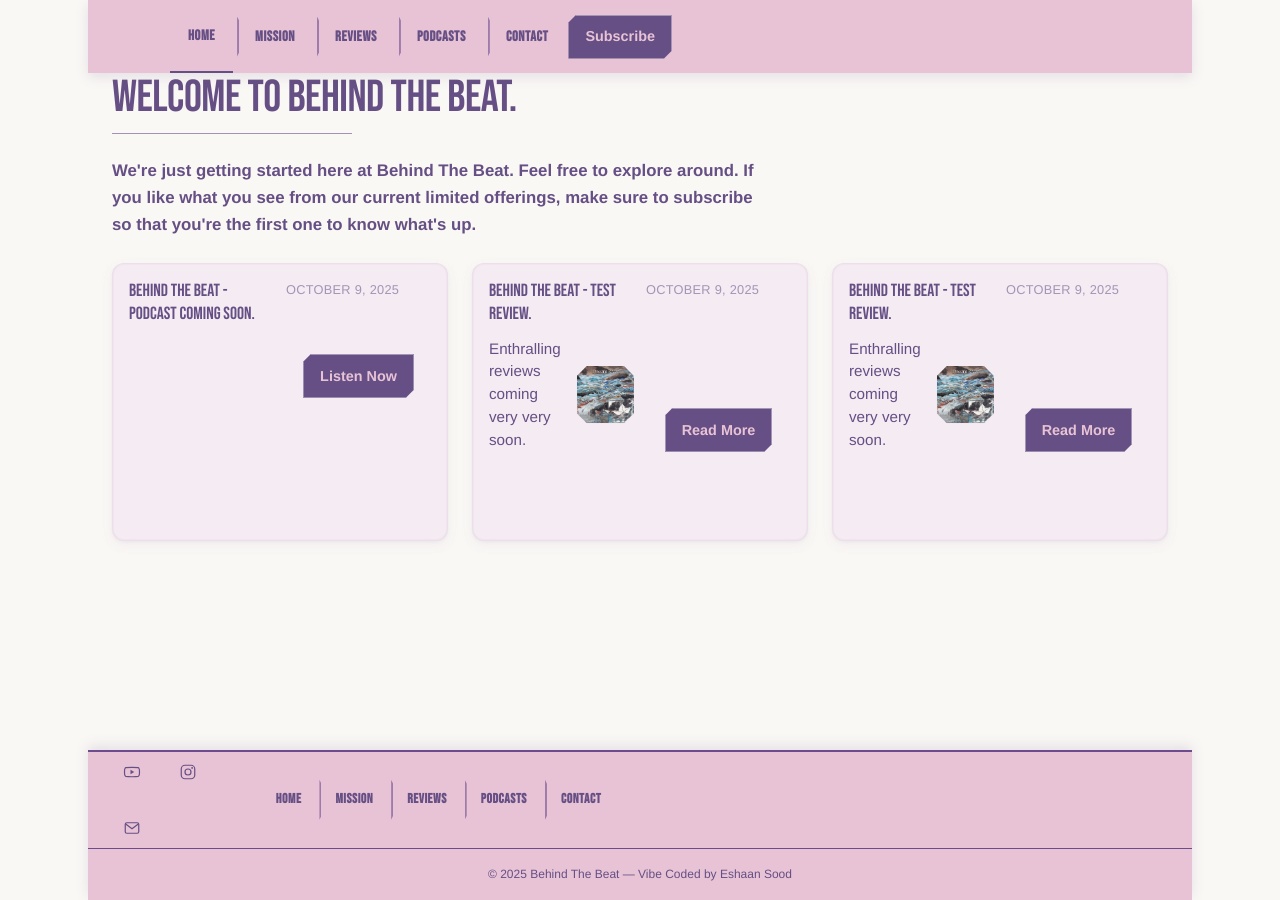
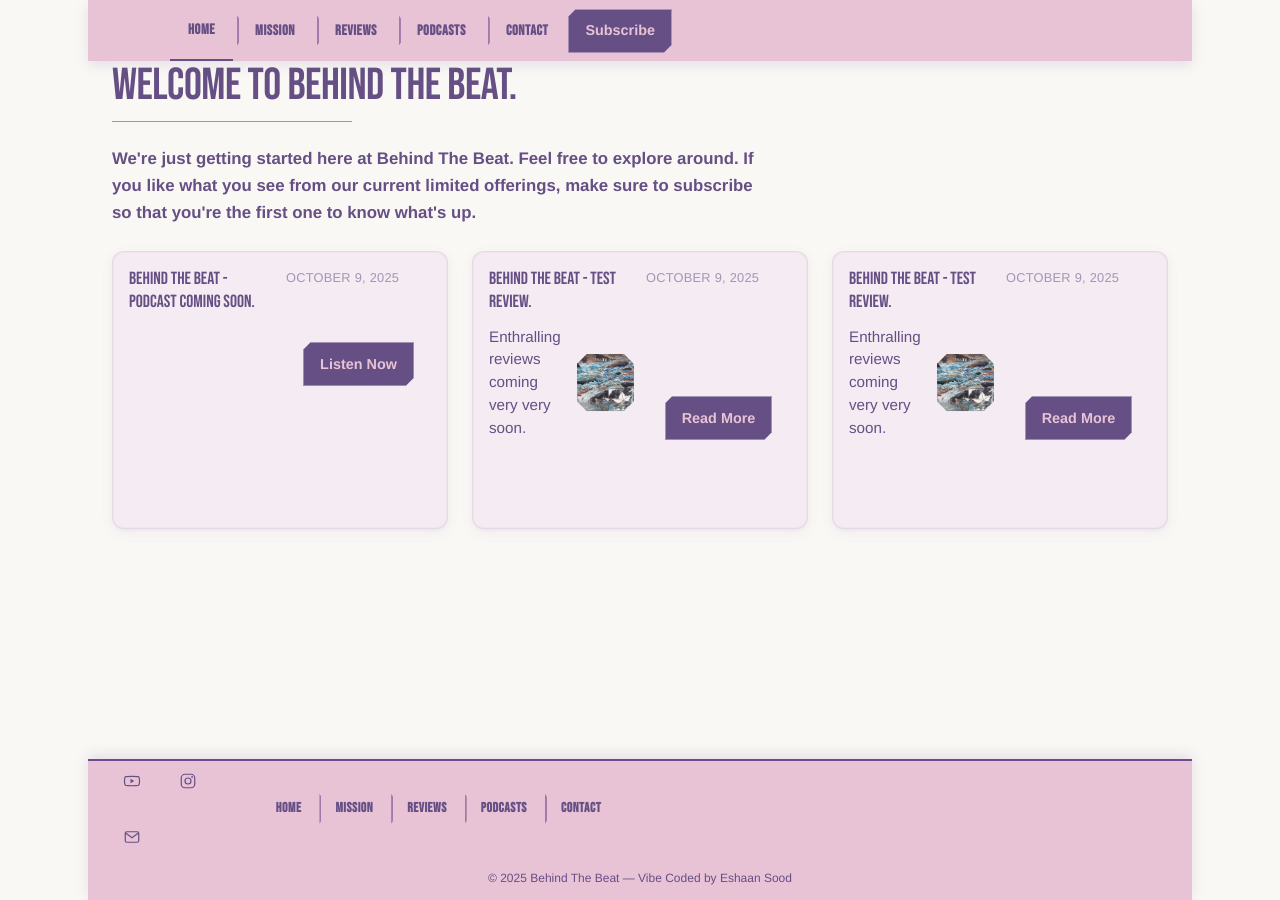
Before and after one commit to EshaanSoood/brbpodcast, a Jekyll site: the page built from index.md, in a window 1280 px wide. Built offline with Jekyll 4.4.1, drawn with Linux system fonts in a browser that asks for light colours.

Commit message:
try number infinity?

```diff
--- a/assets/build/css/overrides.css
+++ b/assets/build/css/overrides.css
@@ -172,7 +172,7 @@ body::before {
 
 .card {
   background: var(--color-panel) !important;
-  border: 1px solid rgba(101, 79, 132, 0.08) !important;
+  border: 1px solid rgba(101, 79, 132, 0.12) !important;
   border-radius: 12px !important;
   padding: var(--spacing-md) !important;
   /* Soft purple lift shadow */
@@ -187,6 +187,8 @@ body::before {
   color: inherit !important;
   aspect-ratio: auto !important;
   min-height: 100%;
+  height: 100% !important;
+  align-items: stretch !important;
 }
 
 .card:hover,
@@ -231,7 +233,7 @@ body::before {
   gap: var(--spacing-sm) !important;
   align-items: start !important;
   width: 100% !important;
-  height: 100%;
+  height: 100% !important;
 }
 
 /* ==========================================================================
@@ -474,16 +476,17 @@ body::before {
   letter-spacing: 0.04em !important;
   color: var(--color-primary) !important;
   text-decoration: none !important;
-  padding: 24px 18px !important;
+  padding: 18px 18px !important;
   display: inline-flex !important;
   align-items: center !important;
   justify-content: center !important;
-  min-height: 72px !important;
+  min-height: 54px !important;
   position: relative !important;
   transition: all 200ms ease !important;
   background: transparent !important;
   border: none !important;
   margin: 0 2px !important;
+  outline: none !important;
 }
 
 /* Light purple divider between nav links */
@@ -494,7 +497,7 @@ body::before {
   top: 50% !important;
   transform: translateY(-50%) !important;
   width: 2px !important;
-  height: 40px !important;
+  height: 30px !important;
   background: var(--color-accent) !important;
   opacity: 0.6 !important;
   clip-path: polygon(0% 0%, 100% 10%, 100% 90%, 0% 100%) !important;
@@ -547,8 +550,8 @@ body::before {
   justify-content: flex-start !important;
   align-items: center !important;
   padding: 0 var(--spacing-lg) !important;
-  border-bottom: 1px solid var(--color-accent) !important;
-  min-height: 72px !important;
+  border-bottom: none !important;
+  min-height: 54px !important;
   flex-wrap: nowrap !important;
   gap: var(--spacing-md) !important;
   width: 100% !important;
@@ -560,7 +563,7 @@ body::before {
   justify-content: center !important;
   align-items: center !important;
   gap: var(--spacing-lg) !important;
-  padding: var(--spacing-md) var(--spacing-lg) !important;
+  padding: var(--spacing-sm) var(--spacing-lg) !important;
   background: var(--color-trim) !important;
   flex-wrap: wrap !important;
   width: 100% !important;
@@ -611,20 +614,22 @@ body::before {
 /* Footer nav links styled like header */
 .footer-main .nav-link {
   color: var(--color-primary) !important;
-  padding: 24px 16px !important;
+  padding: 18px 16px !important;
   font-size: 0.85rem !important;
-  min-height: 72px !important;
+  min-height: 54px !important;
   background: transparent !important;
   border: none !important;
   margin: 0 1px !important;
   flex-grow: 0 !important;
   white-space: nowrap !important;
+  outline: none !important;
 }
 
 .footer-main .nav-link:hover,
 .footer-main .nav-link:focus-visible {
   background: var(--color-primary) !important;
   color: var(--color-trim) !important;
+  border-bottom: 2px solid var(--color-primary) !important;
 }
 
 /* ==========================================================================
@@ -707,7 +712,7 @@ body::before {
   border-bottom: none !important;
   display: flex !important;
   align-items: center !important;
-  min-height: 72px !important;
+  min-height: 54px !important;
   background-image:
     url("../images/btb-logo-clean.png"),
     linear-gradient(135deg, var(--color-trim) 0%, var(--color-trim) 100%);
@@ -746,16 +751,17 @@ body::before {
   letter-spacing: 0.04em !important;
   color: var(--color-primary) !important;
   text-decoration: none !important;
-  padding: 24px 18px !important;
+  padding: 18px 18px !important;
   display: inline-flex !important;
   align-items: center !important;
   justify-content: center !important;
-  min-height: 72px !important;
+  min-height: 54px !important;
   position: relative !important;
   transition: all 200ms ease !important;
   background: transparent !important;
   border: none !important;
   margin: 0 2px !important;
+  outline: none !important;
 }
 
 /* Light purple divider between nav links */
@@ -766,7 +772,7 @@ body::before {
   top: 50% !important;
   transform: translateY(-50%) !important;
   width: 2px !important;
-  height: 40px !important;
+  height: 30px !important;
   background: var(--color-accent) !important;
   opacity: 0.6 !important;
   clip-path: polygon(0% 0%, 100% 10%, 100% 90%, 0% 100%) !important;
@@ -944,6 +950,7 @@ body::before {
   grid-template-columns: repeat(2, 1fr) !important;
   gap: var(--spacing-lg) !important;
   margin-bottom: var(--spacing-2xl) !important;
+  grid-auto-rows: 1fr !important;
 }
 
 @media (max-width: 767px) {
```
